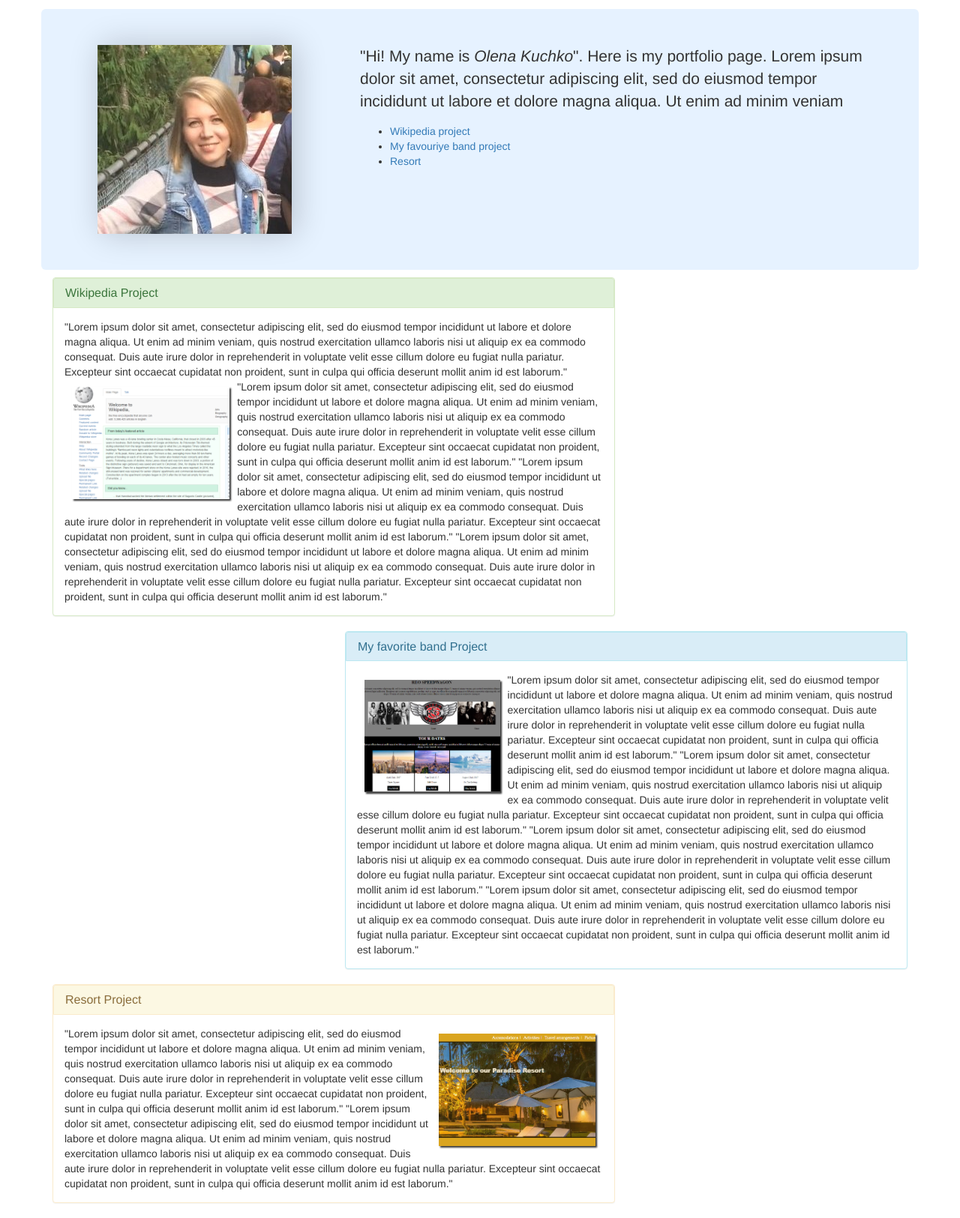
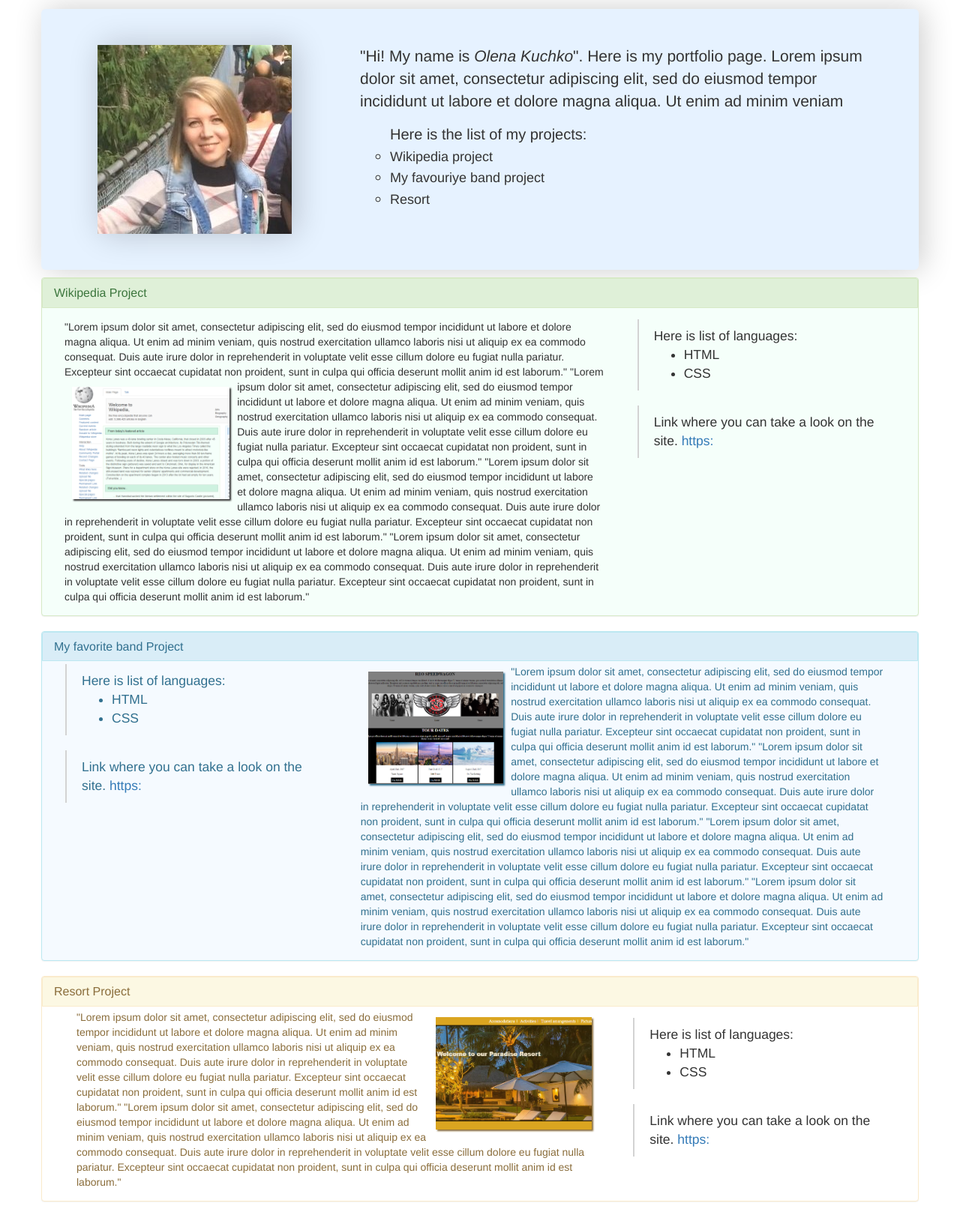
Before and after one commit to LenaKuchko/Portfolio, a plain HTML site: page index.html in a window 1280 px wide. Shown: the part 53-1678 px from the top of the page at 75% size. Drawn offline with nearby package versions, Linux system fonts and the light colour scheme.

Commit message:
add about_me.html

```diff
--- a/css/styles.css
+++ b/css/styles.css
@@ -4,16 +4,31 @@
 .jumbotron {
   background-color: #e6f2ff;
   margin-bottom: 10px;
+  margin-top: 15px;
   border-radius: 0;
+  box-shadow: 5px 0px 40px rgba(0,0,0, .2);
 }
-.header ul {
-  list-style-type: none;
-  /*padding: 10px;*/
+.jumbotron:hover {
 }
-.header ul:hover{
-  /*background-color: rgb(66, 140, 215);*/
+.jumbotron li a{
+  color: inherit;
+  font-size: 18px;
 }
-.header li {
+.jumbotron ul {
+  list-style-type:circle;
+  font-size: 20px;
+}
+blockquote {
+  margin-top: 15px;
+  border-left: 2px solid lightgrey;
+}
+/*}
+.blue blockquote {
+  margin-top: 15px;
+  border-left: 5px solid blue;
+}*/
+
+/*.header li {
   display: inline;
   padding-left:10px;
   padding-bottom: 10px;
@@ -25,7 +40,7 @@
 .header li:hover {
   background-color: rgb(66, 140, 215);
   color:white;
-}
+}*/
 .main {
   border: 1px solid gray;
 }
@@ -41,7 +56,7 @@
   margin: 0px;
   border: none;
   border-radius: 0;
-  margin-bottom: 15px;
+  margin-bottom: 0px;
 }
 .navbar-inverse .navbar-toggle {
   border-color: rgb(66, 140, 215);
@@ -76,7 +91,7 @@
   float: none;
   box-shadow: 5px 0px 40px rgba(0,0,0, .2);
 }
-img {
+.band img, .resort img, .wikipedia img {
   height: 150px;
   float: left;
   margin: 10px;
@@ -85,8 +100,24 @@ img {
 .resort img {
   float:right;
 }
+.band {
+  background-color: #f5faff;
+}
+.band:hover {
+  box-shadow: 5px 0px 40px rgba(0,0,0, .2);
+}
+.wikipedia {
+  background-color: #f5fffa;
+}
+.wikipedia:hover {
+  box-shadow: 5px 0px 40px rgba(0,0,0, .2);
+}
+.edu img {
+  height: 150px;
+  margin: 20px;
+}
+.edu {
+  font-size: 20px;
+  border: 1px solid black;
 
-/*.navbar-invesre .navbar-nav .activ a{
-  background-color: #337ab7;
-
-}*/*/
+}
--- a/index.html
+++ b/index.html
@@ -5,38 +5,10 @@
     <link rel="stylesheet" href="css/styles.css">
     <script src="https://ajax.googleapis.com/ajax/libs/jquery/3.2.0/jquery.min.js"></script>
     <script src="https://maxcdn.bootstrapcdn.com/bootstrap/3.3.7/js/bootstrap.min.js"></script>
-    <!-- <link rel="stylesheet" href="https://maxcdn.bootstrapcdn.com/bootstrap/3.3.7/css/bootstrap.min.css"> -->
-
-    <!-- <script src="https://ajax.googleapis.com/ajax/libs/jquery/3.2.0/jquery.min.js"></script>
-    <script src="https://maxcdn.bootstrapcdn.com/bootstrap/3.3.7/js/bootstrap.min.js"></script> -->
     <meta charset="utf-8">
     <title>Olena's Portfolio</title>
   </head>
   <body>
-      <!-- <div class="row header">
-        <div class="col-md-3">
-          Olena's Portfolio
-        </div>
-        <div class="col-md-4">
-        </div>
-        <div class="col-md-5">
-          <ul>
-            <li>
-              <div class="dropdown">
-              <button class="btn btn-primary dropdown-toggle" type="button" data-toggle="dropdown">Projects
-              <span class="caret"></span></button>
-              <ul class="dropdown-menu">
-                <li><a href="#wiki">Wikipedia</a></li>
-                <li><a href="#band">My favorite band</a></li>
-                <li><a href="#resort">Resort</a></li>
-              </ul>
-              </div>
-            </li>
-            <li>About me</li>
-            <li>Contacts</li>
-          </ul>
-        </div>
-      </div> -->
   <nav class="navbar bar navbar-inverse ">
     <div class="container-fluid">
       <div class="navbar-header">
@@ -45,17 +17,14 @@
           <span class="icon-bar"></span>
           <span class="icon-bar"></span>
         </button>
-        <a class="navbar-brand" href="#">Home</a>
+        <a class="navbar-brand" href="index.html">Home</a>
       </div>
       <div class="collapse navbar-collapse" id="Navbar">
         <ul class="nav navbar-nav">
-          <li><a href="#">About me</a></li>
+          <li><a href="about_me.html">About me</a></li>
           <li><a href="#wiki">My Projects</a></li>
           <li><a href="#">Contacts</a></li>
         </ul>
-        <!-- <ul class="nav navbar-nav navbar-right"> -->
-          <!-- <li><a href="#"><span class="glyphicon glyphicon-log-in"> Login</span></a></li> -->
-        <!-- </ul> -->
       </div>
     </div>
   </nav>
@@ -67,7 +36,7 @@
         <div class="col-md-8">
           <p>"Hi! My name is <em>Olena Kuchko</em>". Here is my portfolio page. Lorem ipsum dolor sit amet, consectetur adipiscing elit, sed do eiusmod tempor incididunt ut labore et dolore magna aliqua. Ut enim ad minim veniam </p>
 
-          <ul>
+          <ul> Here is the list of my projects:
             <li><a href="#wiki">Wikipedia project</a></li>
             <li><a href="#band">My favouriye band project</a></li>
             <li><a href="#resort">Resort</a></li>
@@ -75,12 +44,11 @@
         </div>
       </div>
 
-      <div id="wiki" class="row wikipedia">
-        <div class="col-md-8">
-          <div class="panel panel-success">
+      <div id="wiki" class="row wikipedia panel panel-success">
             <div class="panel-heading main">
               <h1 class="panel-title">Wikipedia Project</h1>
             </div>
+            <div class="col-md-8">
             <div class="panel-body">
               "Lorem ipsum dolor sit amet, consectetur adipiscing elit, sed do eiusmod tempor incididunt ut labore et dolore magna aliqua. Ut enim ad minim veniam, quis nostrud exercitation ullamco laboris nisi ut aliquip ex ea commodo consequat. Duis aute irure dolor in reprehenderit in voluptate velit esse cillum dolore eu fugiat nulla pariatur. Excepteur sint occaecat cupidatat non proident, sunt in culpa qui officia deserunt mollit anim id est laborum."
               <img src="img\wiki.PNG" alt="wikipedia image">
@@ -90,19 +58,38 @@
                     "Lorem ipsum dolor sit amet, consectetur adipiscing elit, sed do eiusmod tempor incididunt ut labore et dolore magna aliqua. Ut enim ad minim veniam, quis nostrud exercitation ullamco laboris nisi ut aliquip ex ea commodo consequat. Duis aute irure dolor in reprehenderit in voluptate velit esse cillum dolore eu fugiat nulla pariatur. Excepteur sint occaecat cupidatat non proident, sunt in culpa qui officia deserunt mollit anim id est laborum."
             </div>
           </div>
-        </div>
         <div class="col-md-4">
+          <blockquote class="green">
+            Here is list of languages:
+            <ul>
+              <li>HTML</li>
+              <li>CSS</li>
+            </ul>
+          </blockquote>
+          <blockquote class="green">
+            Link where you can take a look on the site.
+            <a href="#">https:</a>
+          </blockquote>
         </div>
       </div>
 
-      <div id="band" class="row band">
-        <div class="col-md-4">
-        </div>
-        <div class="col-md-8">
-          <div class="panel panel-info">
-            <div class="panel-heading main">
-              <h1 class="panel-title">My favorite band Project</h1>
-            </div>
+      <div id="band" class="row band panel panel-info">
+        <div class="panel-heading main">
+          <h1 class="panel-title">My favorite band Project</h1>
+          <div class="col-md-4">
+            <blockquote class="blue">
+              Here is list of languages:
+              <ul>
+                <li>HTML</li>
+                <li>CSS</li>
+              </ul>
+            </blockquote>
+            <blockquote class="blue">
+              Link where you can take a look on the site.
+              <a href="#">https:</a>
+            </blockquote>
+          </div>
+          <div class="col-md-8">
             <div class="panel-body">
               <img src="img\band.PNG" alt="band img">
               "Lorem ipsum dolor sit amet, consectetur adipiscing elit, sed do eiusmod tempor incididunt ut labore et dolore magna aliqua. Ut enim ad minim veniam, quis nostrud exercitation ullamco laboris nisi ut aliquip ex ea commodo consequat. Duis aute irure dolor in reprehenderit in voluptate velit esse cillum dolore eu fugiat nulla pariatur. Excepteur sint occaecat cupidatat non proident, sunt in culpa qui officia deserunt mollit anim id est laborum."
@@ -112,16 +99,14 @@
 
                     "Lorem ipsum dolor sit amet, consectetur adipiscing elit, sed do eiusmod tempor incididunt ut labore et dolore magna aliqua. Ut enim ad minim veniam, quis nostrud exercitation ullamco laboris nisi ut aliquip ex ea commodo consequat. Duis aute irure dolor in reprehenderit in voluptate velit esse cillum dolore eu fugiat nulla pariatur. Excepteur sint occaecat cupidatat non proident, sunt in culpa qui officia deserunt mollit anim id est laborum."
             </div>
-          </div>
+            </div>
         </div>
       </div>
 
-      <div id="resort" class="row resort">
+      <div id="resort" class="row resort panel panel-warning">
+        <div class="panel-heading main">
+          <h1 class="panel-title">Resort Project</h1>
         <div class="col-md-8">
-          <div class="panel panel-warning">
-            <div class="panel-heading main">
-              <h1 class="panel-title">Resort Project</h1>
-            </div>
             <div class="panel-body">
               <img src="img\resort.PNG" alt="resort img">
               "Lorem ipsum dolor sit amet, consectetur adipiscing elit, sed do eiusmod tempor incididunt ut labore et dolore magna aliqua. Ut enim ad minim veniam, quis nostrud exercitation ullamco laboris nisi ut aliquip ex ea commodo consequat. Duis aute irure dolor in reprehenderit in voluptate velit esse cillum dolore eu fugiat nulla pariatur. Excepteur sint occaecat cupidatat non proident, sunt in culpa qui officia deserunt mollit anim id est laborum."
@@ -130,6 +115,17 @@
           </div>
         </div>
         <div class="col-md-4">
+          <blockquote class="blue">
+            Here is list of languages:
+            <ul>
+              <li>HTML</li>
+              <li>CSS</li>
+            </ul>
+          </blockquote>
+          <blockquote class="blue">
+            Link where you can take a look on the site.
+            <a href="#">https:</a>
+          </blockquote>
         </div>
       </div>
 
```
Also changed, not shown: about_me.html (added, +47 -0 lines), img/edu.png (added).
